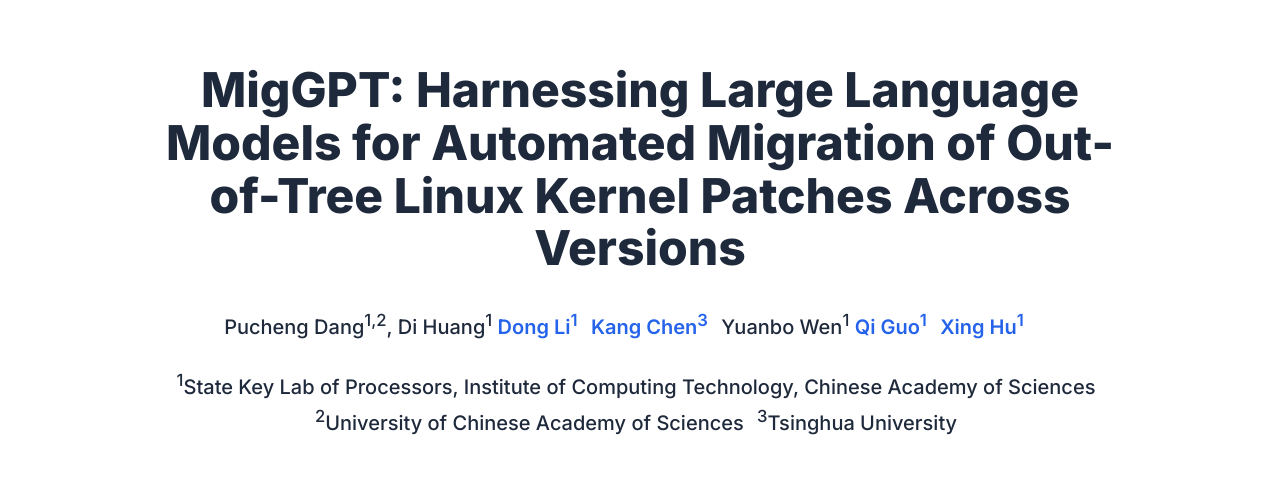
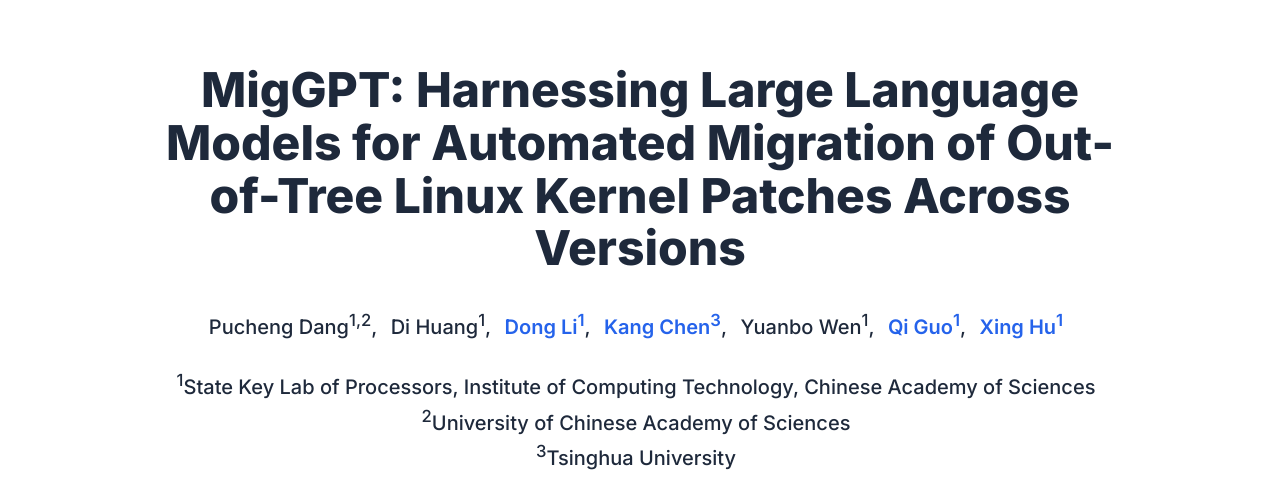
Before and after one commit to CherryBlueberry/MigGPT-page, a plain HTML site: page index.html in a window 1280 px wide. Shown: the top 490 px of the page. Drawn offline with nearby package versions, Linux system fonts and the light colour scheme; some icons are missing.

Commit message:
Update index.html

```diff
--- a/index.html
+++ b/index.html
@@ -262,46 +262,41 @@
       <div class="container is-max-desktop">
         <div class="columns is-centered">
           <div class="column has-text-centered">
-            <!-- TODO: Replace with your paper title -->
+
             <h1 class="title is-1 publication-title">MigGPT: Harnessing Large Language Models for Automated Migration of Out-of-Tree Linux Kernel Patches Across Versions</h1>
-            <div class="is-size-5 publication-authors">
-              <!-- TODO: Replace with your paper authors and their personal links -->
-              <span class="author-block">
-                <!-- <a href="FIRST AUTHOR PERSONAL LINK" target="_blank">First Author</a><sup>*</sup>,</span> -->
-                 <span class="author-name">Pucheng Dang<sup>1,2</sup>,</span>
-              <span class="author-block">
-                  <!-- <a href="SECOND AUTHOR PERSONAL LINK" target="_blank">Second Author</a><sup>*</sup>,</span> -->
-                <span class="author-name">Di Huang<sup>1</sup></span>
-              <span class="author-block">
-                <a href="https://ict.cas.cn/sourcedb/cn/jssrck/201212/t20121207_3701870.html" target="_blank">Dong Li<sup>1</sup></a></span>
-              <span class="author-block">
-                <a href="https://www.cs.tsinghua.edu.cn/info/1107/3939.htm" target="_blank">Kang Chen<sup>3</sup></a></span>
-              <span class="author-block">
-                <span class="author-name">Yuanbo Wen<sup>1</sup></span>
-              <span class="author-block">
-                <a href="https://ict.cas.cn/sourcedb/cn/jssrck/201612/t20161205_4716524.html" target="_blank">Qi Guo<sup>1</sup></a></span>
-              <span class="author-block">
-                <a href="https://www.ict.ac.cn/sourcedb/cn/jssrck/202010/t20201022_5720975.html" target="_blank">Xing Hu<sup>1</sup></a></span>
-
-                  </div>
 
             <div class="is-size-5 publication-authors">
-                    <!-- TODO: Replace with your institution and conference/journal info -->
-                    <span class="author-block"><sup>1</sup>State Key Lab of Processors, Institute of Computing Technology,
- Chinese Academy of Sciences</span>
-                    <span class="author-block"><sup>2</sup>University of Chinese Academy of Sciences</span>
+
+              <span class="author-block">
+                <span class="author-name">Pucheng Dang<sup>1,2</sup></span>, </span>
+              <span class="author-block">
+                <span class="author-name">Di Huang<sup>1</sup></span>, </span>
+              <span class="author-block">
+                <a href="https://ict.cas.cn/sourcedb/cn/jssrck/201212/t20121207_3701870.html" target="_blank">Dong Li<sup>1</sup></a>,
+              </span>
+              <span class="author-block">
+                <a href="https://www.cs.tsinghua.edu.cn/info/1107/3939.htm" target="_blank">Kang Chen<sup>3</sup></a>,
+              </span>
+              <span class="author-block">
+                <span class="author-name">Yuanbo Wen<sup>1</sup></span>,
+              </span>
+              <span class="author-block">
+                <a href="https://ict.cas.cn/sourcedb/cn/jssrck/201612/t20161205_4716524.html" target="_blank">Qi Guo<sup>1</sup></a>,
+              </span>
+              <span class="author-block">
+                <a href="https://www.ict.ac.cn/sourcedb/cn/jssrck/202010/t20201022_5720975.html" target="_blank">Xing Hu<sup>1</sup></a>
+              </span>
+            </div>
+            <div class="is-size-5 publication-authors">
+              <span class="author-block"><sup>1</sup>State Key Lab of Processors, Institute of Computing Technology, Chinese Academy of Sciences</span><br>
+              <span class="author-block"><sup>2</sup>University of Chinese Academy of Sciences</span><br>
               <span class="author-block"><sup>3</sup>Tsinghua University</span>
-
             </div>
-
             <h2 class="title"><br>NeurIPS 2025 Spotlight</h2>
-
-                    <!-- TODO: Remove this line if no equal contribution -->
-                    <!-- <span class="eql-cntrb"><small><br><sup>*</sup>Indicates Equal Contribution</small></span> -->
 
             <div class="column has-text-centered">
               <div class="publication-links">
-                         <!-- TODO: Update with your arXiv paper ID -->
+
                 <span class="link-block">
                   <a href="https://arxiv.org/pdf/2504.09474v3.pdf" target="_blank"
                   class="external-link button is-normal is-rounded is-dark">
@@ -312,18 +307,6 @@
                 </a>
               </span>
 
-                    <!-- TODO: Add your supplementary material PDF or remove this section -->
-                    <!-- <span class="link-block">
-                      <a href="static/pdfs/supplementary_material.pdf" target="_blank"
-                      class="external-link button is-normal is-rounded is-dark">
-                      <span class="icon">
-                        <i class="fas fa-file-pdf"></i>
-                      </span>
-                      <span>Supplementary</span>
-                    </a>
-                  </span> -->
-
-                  <!-- TODO: Replace with your GitHub repository URL -->
               <span class="link-block">
                 <a href="https://github.com/CherryBlueberry/MigGPT" target="_blank"
                 class="external-link button is-normal is-rounded is-dark">
@@ -334,7 +317,6 @@
               </a>
             </span>
 
-                <!-- TODO: Update with your arXiv paper ID -->
             <span class="link-block">
               <a href="https://arxiv.org/abs/2504.09474v3" target="_blank"
               class="external-link button is-normal is-rounded is-dark">
@@ -346,11 +328,13 @@
           </span>
         </div>
       </div>
+
     </div>
   </div>
 </div>
 </div>
 </section>
+</main>
 
 
 <!-- Teaser video-->
```
Lines whose indentation alone changed are shown as unchanged.
